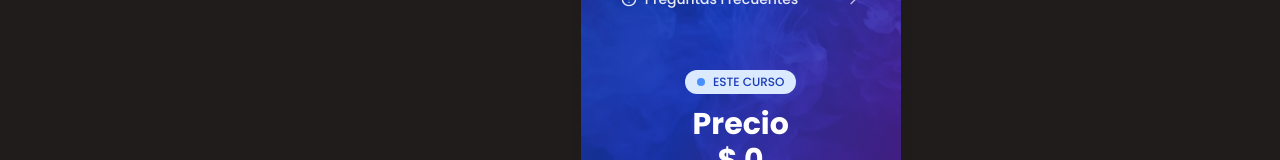
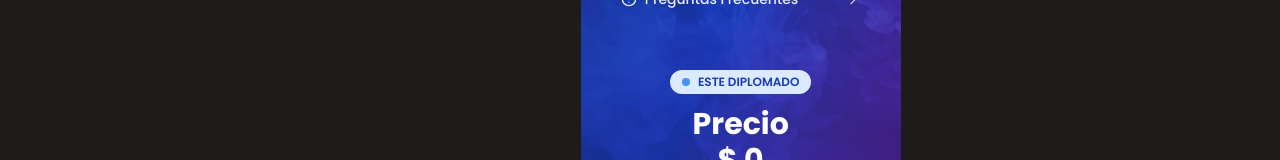
Before and after one commit to code-centre/Tech-Centre, a Next.js app: page /programas-academicos/desarrollo-web in a window 1280 px wide. Shown: the part 447-607 px from the top of the page. Built offline with nearby package versions, Linux system fonts and the light colour scheme; no server answers; the database is empty.

Commit message:
Add Loader component and integrate it into DetailCourse and layout; improve loading experience with visual feedback

```diff
--- a/src/app/programas-academicos/[slug]/page.tsx
+++ b/src/app/programas-academicos/[slug]/page.tsx
@@ -5,6 +5,7 @@ import DetailCourseComponent from "@/components/course/DetailCourse"
 import TechFoundamentsContainer from "@/components/tech-foundaments/TechFoundamentsContainer"
 import { db } from "../../../../firebase"
 import { collection, query, where, getDocs } from "firebase/firestore"
+import Loader from "@/components/Loader"
 
 interface Props {
   params: {
@@ -55,7 +56,7 @@ export default function DetailCourse({ params }: Props) {
   if (isLoading) {
     return (
       <div className="min-h-screen flex items-center justify-center">
-        <div className="animate-spin rounded-full h-32 w-32 border-b-2 border-blue-600"></div>
+        <Loader />
       </div>
     )
   }
--- a/src/app/programas-academicos/layout.tsx
+++ b/src/app/programas-academicos/layout.tsx
@@ -49,6 +49,8 @@ export default function ProgramasAcademicosLayout({
 
     fetchCourseData();
   }, [slug]);
+  console.log("Course Data:", courseData);
+
   useEffect(() => {
     const handleScroll = () => {
       const sections = [
@@ -101,7 +103,9 @@ export default function ProgramasAcademicosLayout({
             activeSection={activeSection}
             onSectionClick={handleSectionClick}
             courseData={{
-              price: courseData?.price || 0,
+              title: courseData?.title || courseData?.name,
+              type: courseData?.type,
+              price: courseData?.price || courseData?.tickets[0].price,
               discount: courseData?.discount,
               installments: 8,
               installmentPrice: courseData?.discount
--- /dev/null
+++ b/src/components/Loader.tsx
@@ -0,0 +1,48 @@
+import React from 'react';
+import Image from "next/image";
+
+export default function Loader() {
+
+  const logoUrl = '/tech-center-logos/Logo-horizontal-blanco.png';
+
+  const spinnerColor = '#00a1f9';
+
+  return (
+    <div
+      className="fixed inset-0 z-50 flex items-center justify-center"
+      style={{
+        backgroundImage: `url('/loader-image.png')`,
+        backgroundSize: 'cover',
+        backgroundPosition: 'center',
+        backgroundRepeat: 'no-repeat',
+      }}
+    >
+      {/* Overlay para mejorar la visibilidad del logo y spinner */}
+      <div className="absolute inset-0 bg-black/40" />
+
+      {/* Contenedor del loader */}
+      <div className="relative w-50 h-50 flex items-center justify-center z-10">
+        {/* Spinner */}
+        <div
+          className="absolute w-50 h-50 border-4 rounded-full animate-spin"
+          style={{
+            borderColor: `${spinnerColor} transparent transparent transparent`,
+            animationDuration: '1.2s',
+          }}
+        />
+
+        {/* Logo */}
+        <div className="absolute animate-pulse">
+          <Image
+            src={logoUrl}
+            alt="Loading"
+            width={600}
+            height={600}
+            className="object-contain"
+            priority
+          />
+        </div>
+      </div>
+    </div>
+  );
+}
--- a/src/components/NavigationCard.tsx
+++ b/src/components/NavigationCard.tsx
@@ -25,6 +25,8 @@ interface NavigationCardProps {
   activeSection?: string;
   onSectionClick?: (sectionId: string) => void;
   courseData?: {
+    title: string;
+    type?: string;
     price?: number;
     installments?: number;
     installmentPrice?: number;
@@ -41,6 +43,13 @@ export default function NavigationCard({
 }: NavigationCardProps) {
 
   const [isMobile, setIsMobile] = useState(false);
+  const [isShort, setIsShort] = useState(false);
+
+  useEffect(() => {
+    if (courseData?.type === "curso especializado" || courseData?.type === "curso corto") {
+      setIsShort(true);
+    }
+  }, [courseData]);
 
   useEffect(() => {
     const checkScreenSize = () => {
@@ -61,6 +70,7 @@ export default function NavigationCard({
       }
     }
   };
+  console.log(courseData?.type);
 
   if (isMobile) return null;
   return (
@@ -114,7 +124,15 @@ export default function NavigationCard({
         <div className="text-center">
           <div className="inline-flex items-center px-3 py-1 rounded-full bg-blue-100 text-blue-800 text-xs font-medium mb-3">
             <div className="w-2 h-2 bg-blue-500 rounded-full mr-2 animate-pulse"></div>
-            ESTE CURSO
+            {isShort ? (
+              <span className="font-semibold">
+                ESTE CURSO ESPECIALIZADO
+              </span>
+            ) : (
+              <span className="font-semibold">
+                ESTE DIPLOMADO
+              </span>
+            )}
           </div>          {
             courseData?.discount ? (
               <div className="text-3xl font-bold text-white mb-2 flex flex-col items-center justify-center">
@@ -139,7 +157,11 @@ export default function NavigationCard({
             Ver medios de pago →
           </button>
           <button className="w-full bg-white text-blueApp py-4 px-6 rounded-xl font-semibold hover:bg-blue-50 transition-all duration-200 shadow-lg hover:shadow-xl transform hover:-translate-y-0.5 flex items-center justify-center space-x-2">
-            <span>Comprar diplomado</span>
+            {isShort ? (
+              <span>Comprar curso especializado</span>
+            ) : (
+              <span>Comprar diplomado</span>
+            )}
             <svg className="w-5 h-5" fill="none" stroke="currentColor" viewBox="0 0 24 24">
               <path strokeLinecap="round" strokeLinejoin="round" strokeWidth={2} d="M13 7l5 5m0 0l-5 5m5-5H6" />
             </svg>
--- a/src/components/course/DetailCourse.tsx
+++ b/src/components/course/DetailCourse.tsx
@@ -7,6 +7,7 @@ import { useRouter } from "next/navigation";
 import Hero from "./sections/Hero";
 import EsentialDetail from "./EsentialDetail";
 import Image from "next/image";
+import Loader from "../Loader";
 
 interface Props {
   slug: string
@@ -102,7 +103,7 @@ export default function DetailCourseComponent({ slug }: Props) {
     } catch (error) {
       console.error(`Error actualizando ${propertyName}:`, error);
     }
-  };  return (
+  }; return (
     <main className="min-h-screen relative">
       {/* Background Image with proper sizing */}
       {/* <div className="fixed inset-0 z-0 pointer-events-none">
@@ -115,9 +116,8 @@ export default function DetailCourseComponent({ slug }: Props) {
         />
       </div>       */}
       {isLoading ? (
-        <div className="relative z-10 flex justify-center items-center h-screen">
-          <div className="w-12 h-12 rounded-full border-4 border-blueApp border-t-transparent animate-spin" />
-        </div>)
+        <Loader />
+      )
         : course ? (
           <div className="relative z-10 flex flex-col gap-10 pt-20 pb-20">
             <Hero
--- a/src/components/tech-foundaments/TechFoundamentsContainer.tsx
+++ b/src/components/tech-foundaments/TechFoundamentsContainer.tsx
@@ -120,8 +120,6 @@ export default function TechFoundamentsContainer({ slug }: Props) {
   // //   }
   // // }, [profesor])
 
-  console.log('teacher', teacher);
-  console.log('profesorData', profesorData);
 
   const description = techs.length > 0 ? techs[0].description : '';
 
```
Also changed, not shown: src/sections/AcademicOffer.tsx (+7 -5 lines), public/loader-image.png (added). Lines whose indentation alone changed are shown as unchanged.
